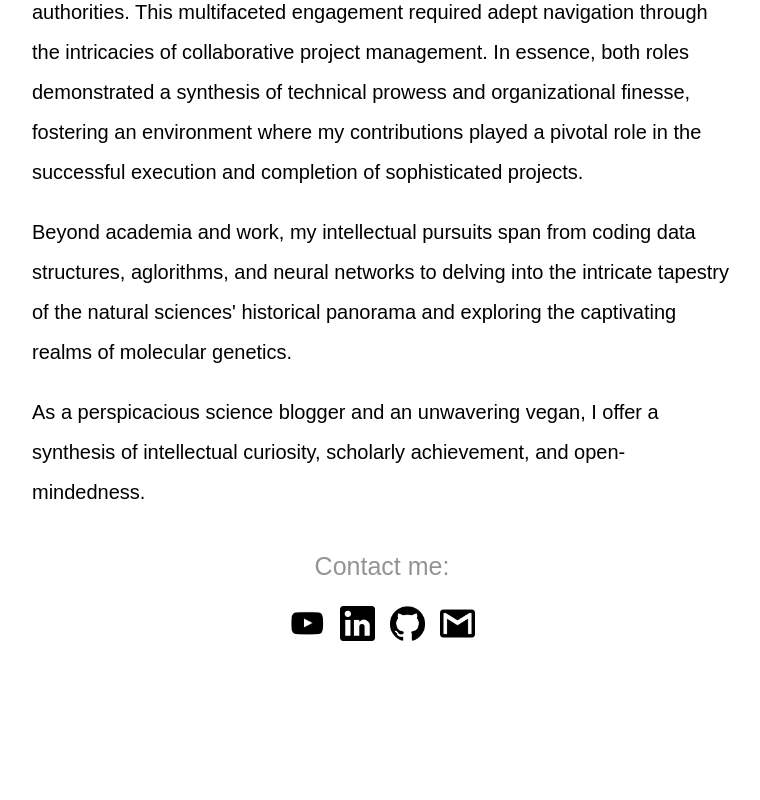
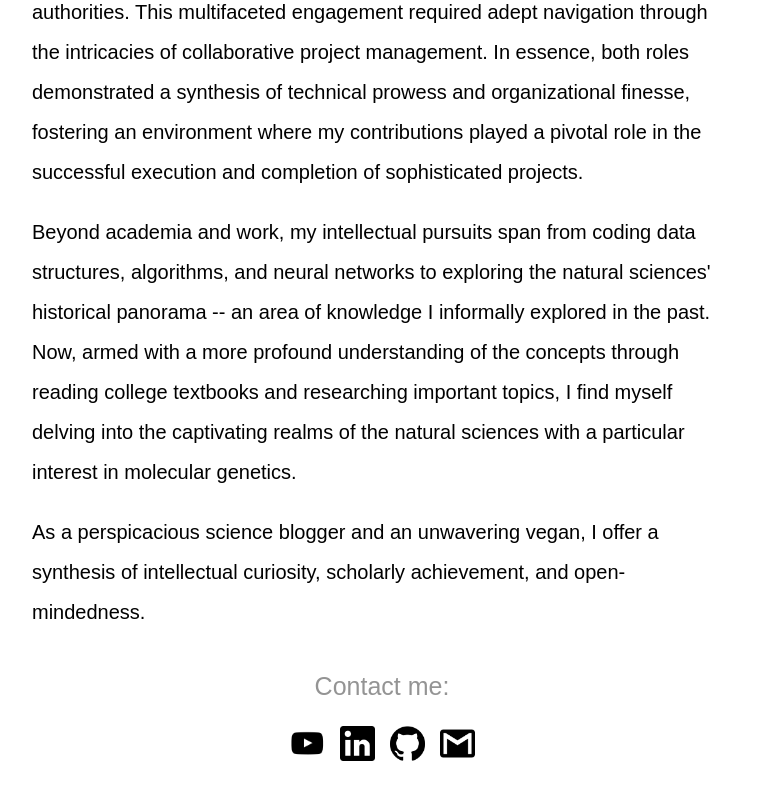
Before and after one commit to Colin-Pace/Portfolio, a React (Create React App) app: page / in a window 1280 px wide. Shown: the part 3021-3821 px from the top of the page, without its empty margins (258-1018 px from the left). Before the commit the page ends 3767 px from the top, so only its background shows below. Built offline with nearby package versions, Linux system fonts and the light colour scheme.

Commit message:
textual edit

```diff
--- a/src/Profile.js
+++ b/src/Profile.js
@@ -15,7 +15,7 @@ function Profile() {
       <p className = 'profileText'>For an occupation, I have held two distinguished positions: one as a Research Engineering Scientist Associate at Applied Research Laboratories and the other as a Project Coordinator for ADU Geeks.</p>
       <p className = 'profileText'>In my capacity as a Research Engineering Scientist Associate, I collaborated within a team of proficient software engineers, contributing to the project's advancement through the meticulous execution of both automated and manual testing procedures. This multifaceted role demanded a high level of technical acumen and a nuanced understanding of the intricate facets of software development, wherein I ensured the precision and efficacy of our project through comprehensive testing methodologies.</p>
       <p className = 'profileText'>In my role as a Project Coordinator for ADU Geeks, I managed over 30 projects simultaneously, exhibiting adept organizational skills. My responsibilities encompassed keeping track of the status of each project and facilitating communication among the design team, vendors, and municipal authorities. This multifaceted engagement required adept navigation through the intricacies of collaborative project management. In essence, both roles demonstrated a synthesis of technical prowess and organizational finesse, fostering an environment where my contributions played a pivotal role in the successful execution and completion of sophisticated projects.</p>
-      <p className = 'profileText'>Beyond academia and work, my intellectual pursuits span from coding data structures, aglorithms, and neural networks to delving into the intricate tapestry of the natural sciences' historical panorama and exploring the captivating realms of molecular genetics.</p>
+      <p className = 'profileText'>Beyond academia and work, my intellectual pursuits span from coding data structures, algorithms, and neural networks to exploring the natural sciences' historical panorama -- an area of knowledge I informally explored in the past. Now, armed with a more profound understanding of the concepts through reading college textbooks and researching important topics, I find myself delving into the captivating realms of the natural sciences with a particular interest in molecular genetics.</p>
       <p className = 'profileText'>As a perspicacious science blogger and an unwavering vegan, I offer a synthesis of intellectual curiosity, scholarly achievement, and open-mindedness.</p>
     </div>
   );
```
